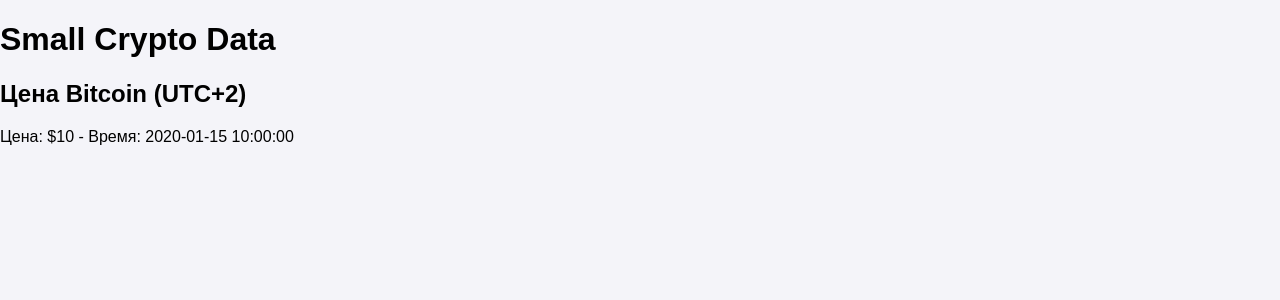
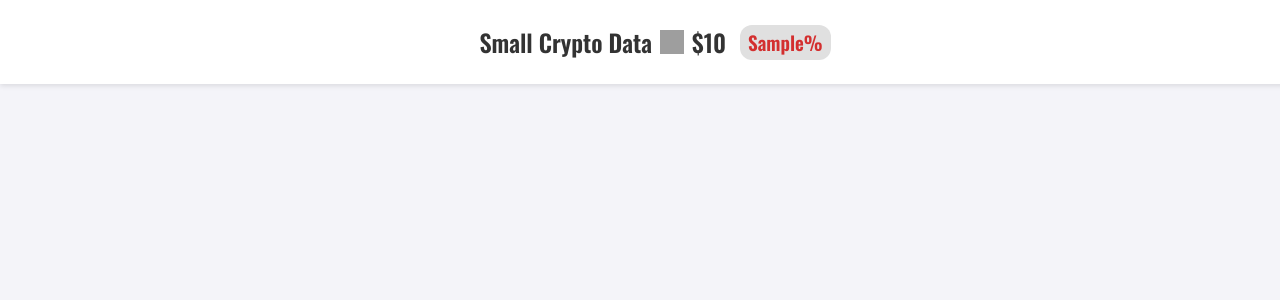
Before and after one commit to univ69/small_crypto_data, a Flask app: template templates/welcome.html in a window 1280 px wide. Shown: the top 300 px of the page. Run offline with Flask 3, Linux system fonts and the light colour scheme; the template is opened without the code that fills it: most values are stand-ins (such as "Sample title", 1, 10 or a date in 2020); grey boxes are pictures that could not be loaded.

Commit message:
Шапка

```diff
--- a/templates/welcome.html
+++ b/templates/welcome.html
@@ -2,23 +2,27 @@
 <html lang="ru">
 <head>
     <meta charset="UTF-8">
-    <!-- Подключение внешнего CSS файла -->
+    <!-- Подключение CSS-файла -->
     <link rel="stylesheet" href="{{ url_for('static', filename='css/styles.css') }}">
-    <title>Small crypto data</title>
+    <title>Small Crypto Data</title>
 </head>
 <body>
 
-    <h1>Small Crypto Data</h1>
-
-    {% if btc_price and timestamp %}
-    <div class="btc_price">
-
-        <h2>Цена Bitcoin (UTC+2)</h2>
-        <p>Цена: ${{ btc_price }} - Время: {{ timestamp }}</p>
-    {% else %}
-        <p>Данных нет.</p>
-        </div>
-    {% endif %}
+    <!-- Шапка -->
+    <header class="header">
+        {% if btc_price %}
+            <h1 class="crypto-header">
+                Small Crypto Data
+                <img src="{{ url_for('static', filename='images/bitcoin-btc-logo.svg') }}" alt="Bitcoin Logo" class="crypto-logo">
+                ${{ btc_price }}
+                <span class="price-change {% if change_result >= 0 %}positive{% else %}negative{% endif %}">
+                {{ change_result }}%
+            </span>
+            </h1>
+        {% else %}
+            <p>Данных нет.</p>
+        {% endif %}
+    </header>
 
 </body>
 </html>
```
